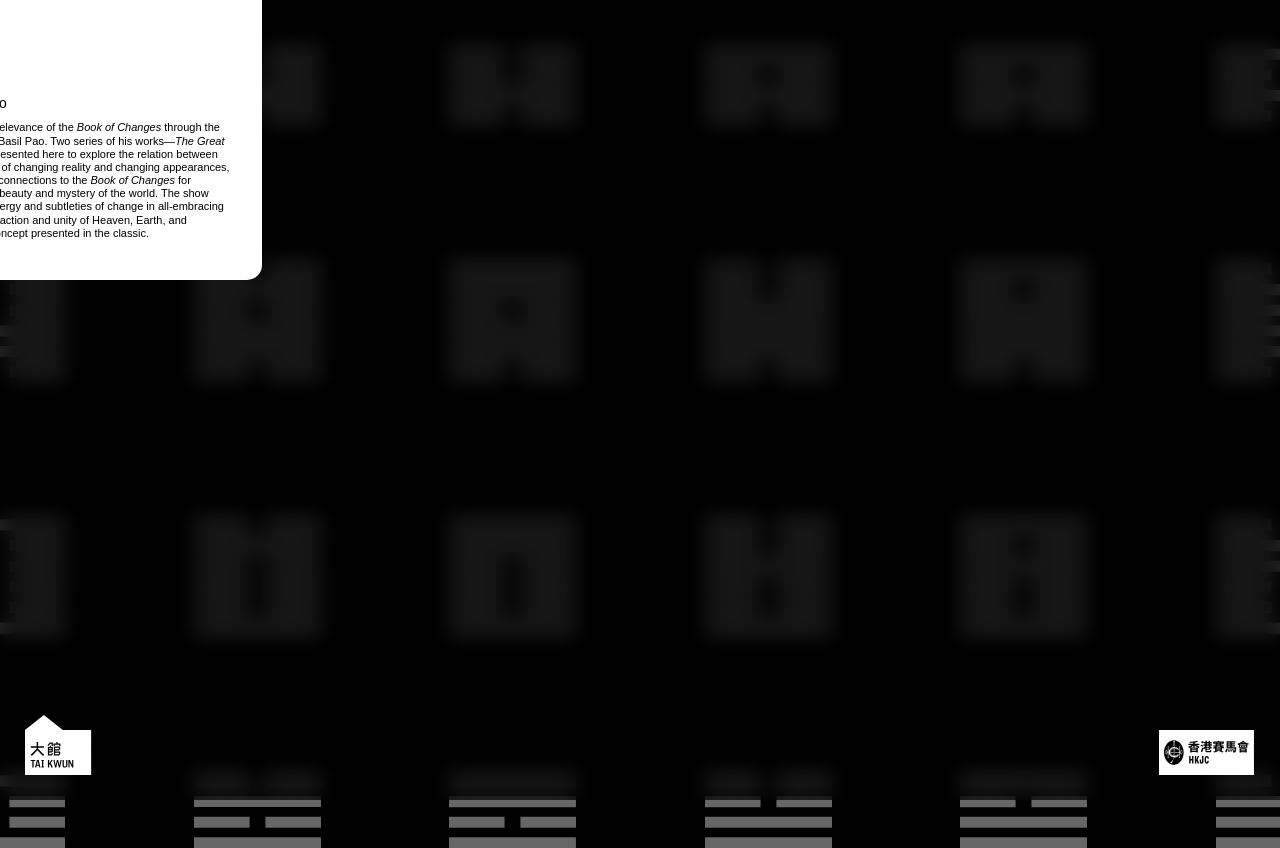
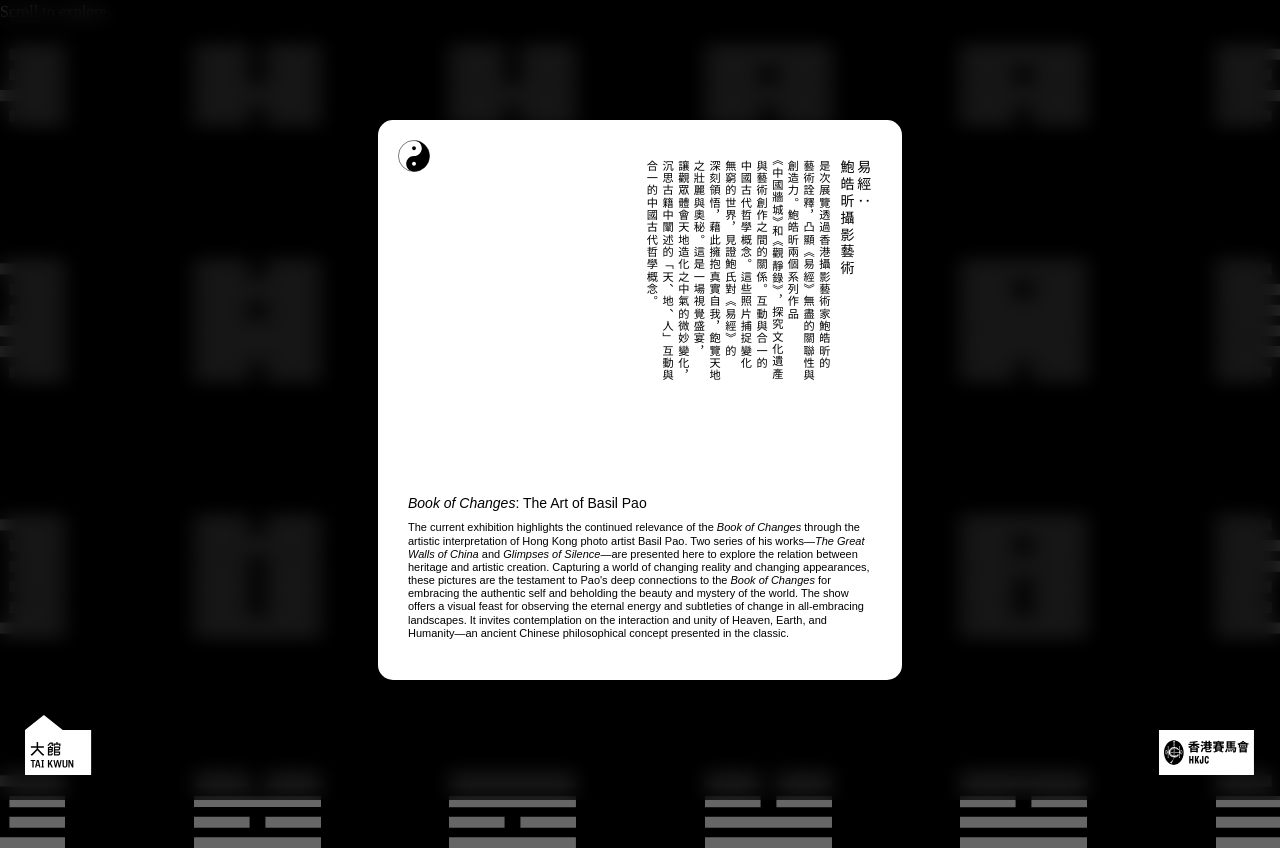
Before and after one commit to swapdicky/tkyijing, a Next.js app: page / in a window 1280 px wide. Built offline with nearby package versions, Linux system fonts and the light colour scheme.

Commit message:
slide 2 left area positioning change from absolute to fixed

```diff
--- a/app/page.tsx
+++ b/app/page.tsx
@@ -539,7 +539,7 @@ export default function Home() {
           style={{
             height: scrollProgress >= 1 ? '100%' : '724px',
             backgroundColor: 'white',
-            position: 'absolute',
+            position: 'fixed',
             top: isMobile && scrollProgress === 2 ? '-50%' : '50%',
             left: isMobile && scrollProgress === 2 ? '0' : (scrollProgress === 2 ? '-50vw' : (scrollProgress === 1 ? '0' : '50%')),
             transform: scrollProgress >= 1 ? 'translateY(-50%)' : 'translate(-50%, -50%)',
```
